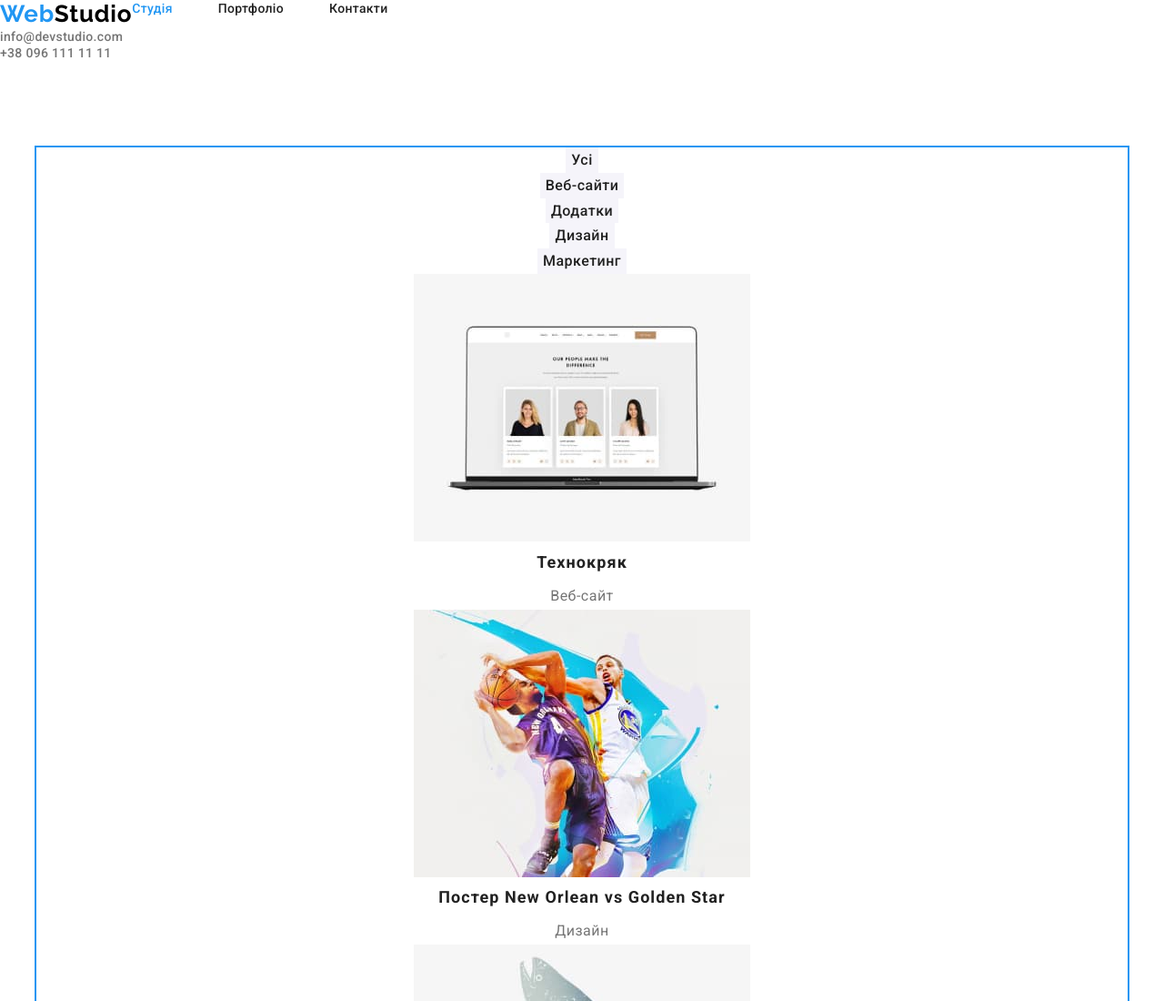
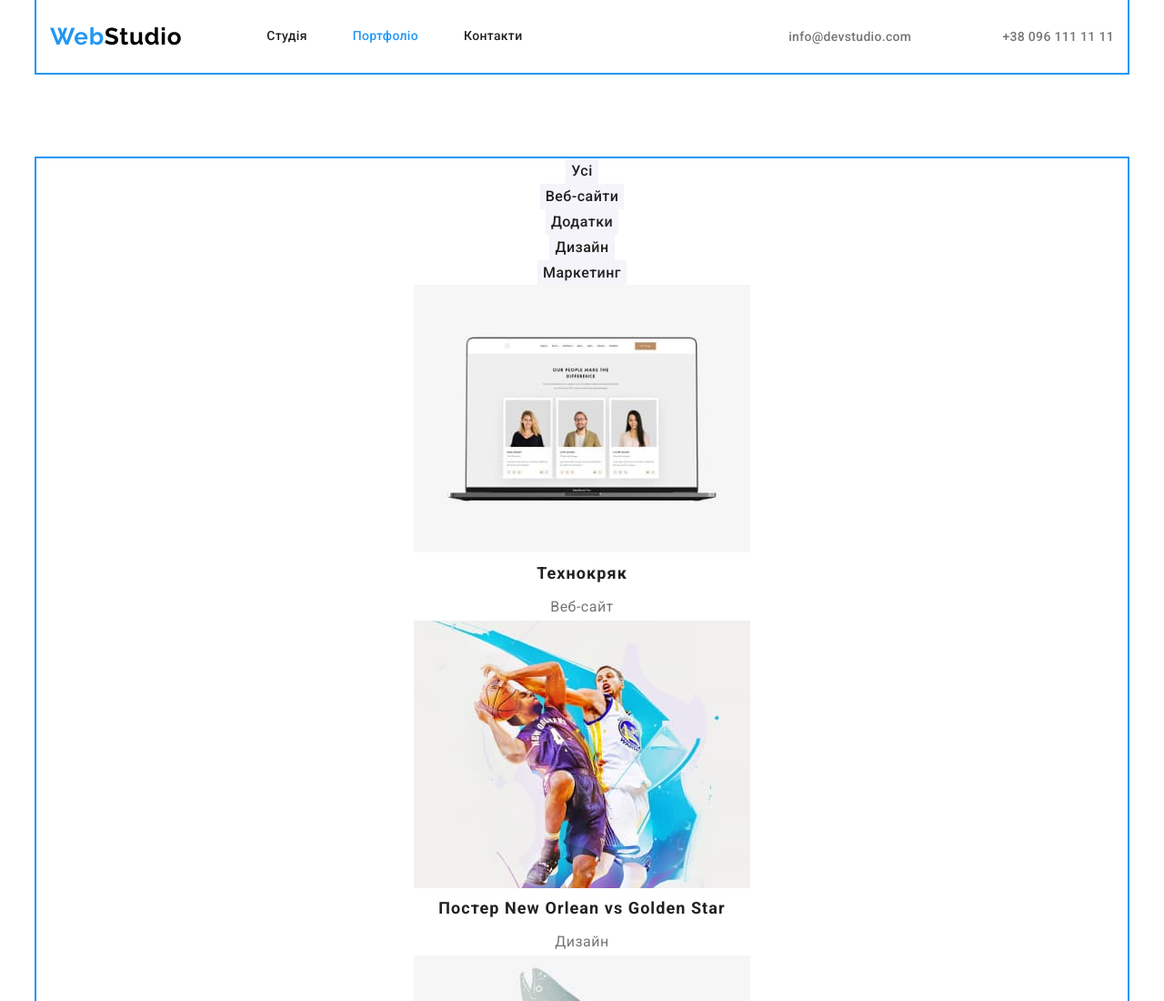
Before and after one commit to AntonKobyshev/goit-markup-hw-03, a plain HTML site: page portfolio.html in a window 1280 px wide. Shown: the top 1100 px of the page at 91% size. Drawn offline with nearby package versions, Linux system fonts and the light colour scheme.

Commit message:
header stylezed

```diff
--- a/css/styles.css
+++ b/css/styles.css
@@ -52,13 +52,6 @@ header .studio-in-logo {
   color: #000000;
 }
 
-.site-nav {
-  display: flex;
-}
-
-.site-nav .item:not(:last-child) {
-  margin-right: 50px;
-}
 
 .container {
   margin-left: auto;
@@ -73,11 +66,31 @@ header .studio-in-logo {
 
 /* Site nav */
 
+
+.site-nav {
+  display: flex;
+  align-items: center;
+}
+.site-nav-list {
+  display: flex;
+  margin-left: 93px;
+}
+
+.site-nav .item:not(:last-child) {
+   margin-right: 50px;
+}
+
 .site-nav .link {
+  display: block;
+  padding-top: 32px;
+  padding-bottom: 32px;
+
   color: var(--title-text-color);
   font-weight: 500;
   font-size: 14px;
   line-height: 1.14;
+
+
 }
 
 .site-nav .link.current {
@@ -87,6 +100,13 @@ header .studio-in-logo {
 .site-nav .link:hover,
 .site-nav .link:focus {
   color: var(--accent-color);
+}
+.contacts-header-list {
+  display: flex;
+  margin-left: auto ;
+}
+.contacts-header-list .item + .item {
+margin-left: 50px;
 }
 
 .contacts-header {
--- a/portfolio.html
+++ b/portfolio.html
@@ -25,25 +25,29 @@
 
   <body>
     <header>
-      <div>
+      <div class="container">
         <nav class="site-nav">
           <a class="logo" href="./index.html">Web<span class="studio-in-logo">Studio</span></a>
-          <ul class="site-nav list">
-            <li class="item"><a href="" class="link current">Студія</a></li>
-            <li class="item"><a href="./portfolio.html" class="link">Портфоліо</a></li>
+          <ul class="site-nav-list">
+            <li class="item"><a href="./index.html" class="link">Студія</a></li>
+            <li class="item"><a href="" class="link current">Портфоліо</a></li>
             <li class="item"><a href="" class="link">Контакти</a></li>
           </ul>
-        </nav>
-        <ul>
-          <li>
+
+          <ul class="contacts-header-list">
+            <li class="item">
               <a href="mailto:info@devstudio.com" class="contacts-header">info@devstudio.com</a>
             </li>
-          <li><a href="tel:+380961111111" class="contacts-header">+38 096 111 11 11</a></li>
+            <li class="item">
+              <a href="tel:+380961111111" class="contacts-header">+38 096 111 11 11</a>
+            </li>
           </ul>
+        </nav>
       </div>
     </header>
+
+    <main>
       <!-- Наши работы -->
-    <main>
       <section class="section-portfolio">
         <div class="container">
           <h1 hidden>Наши работы</h1>
@@ -88,7 +92,12 @@
             </li>
             <li>
               <a href="">
-              <img src="./images/portfolio3.jpg" alt="Ресторан Seafood" width="370" height="294" />
+                <img
+                  src="./images/portfolio3.jpg"
+                  alt="Ресторан Seafood"
+                  width="370"
+                  height="294"
+                />
                 <h2 class="title-portfolio">Ресторан Seafood</h2>
                 <p class="paragraph-portfolio">Додаток</p>
               </a>
@@ -140,7 +149,12 @@
             </li>
             <li>
               <a href="">
-              <img src="./images/portfolio9.jpg" alt="Growing Business" width="370" height="294" />
+                <img
+                  src="./images/portfolio9.jpg"
+                  alt="Growing Business"
+                  width="370"
+                  height="294"
+                />
                 <h2 class="title-portfolio">Growing Business</h2>
                 <p class="paragraph-portfolio">Додаток</p>
               </a>
@@ -148,7 +162,6 @@
           </ul>
         </div>
       </section>
-
     </main>
     <!-- footer -->
     <footer>
```
Also changed, not shown: index.html (+24 -10 lines). Lines whose indentation alone changed are shown as unchanged.
